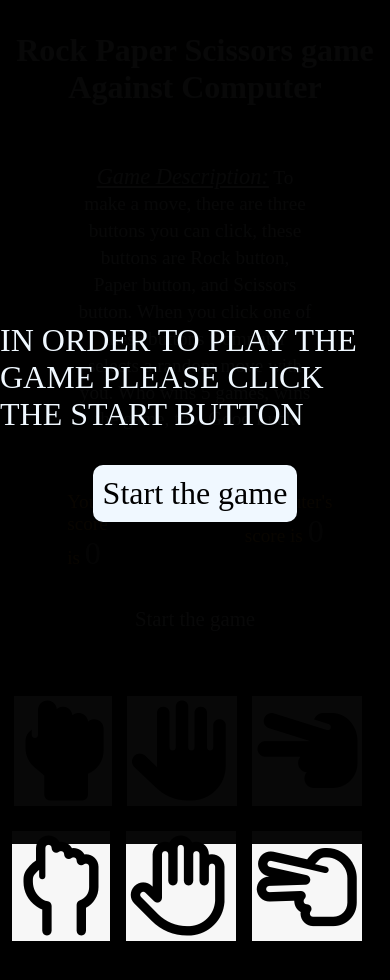
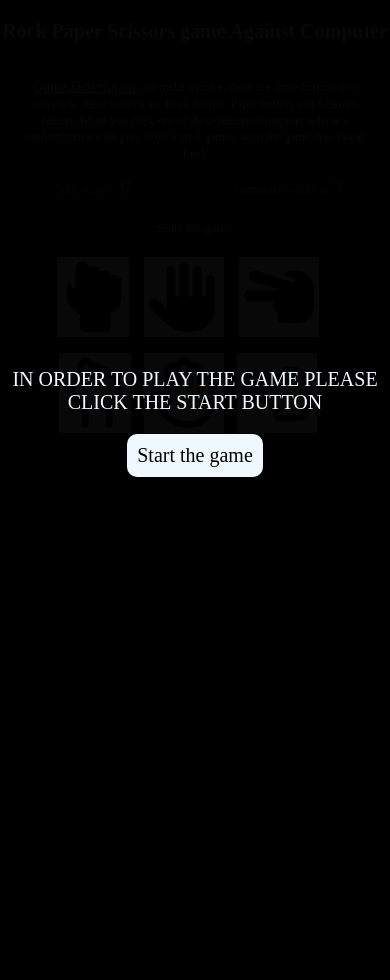
Before and after one commit to halilkunt/Rock-Paper-Scissors, a plain HTML site: page index.html in a window 390 px wide. After the commit the page ends 844 px from the top, so only its background shows below. Drawn offline with Linux system fonts and the light colour scheme.

Commit message:
Increased responsiveness

```diff
--- a/style.css
+++ b/style.css
@@ -92,7 +92,7 @@ button {
 
 
 i{
-    font-size: 100px;
+    font-size: 7rem;
     padding: 5px;
     color: black;
     transition: all 0.2s ease-in-out;
@@ -104,6 +104,7 @@ i{
     margin-right: 1em;
     transition: all 0.4s;
     outline: none;
+    font-size: 13.3333px;
 }
 
 /* ---------Footer play again button  And Block Screen-------*/
@@ -115,7 +116,7 @@ i{
     position: fixed;
     top: 0;
     left: 0;
-    right: 0;
+    text-align: center;
     display: flex;
     flex-direction: column;
     justify-content: center;
@@ -180,6 +181,9 @@ footer a:hover{
 }
 
 
+/* -----------------Responsivene ---------------*/
+
+
 @media screen and (max-width: 820px){
     .container{
         flex-direction: column;
@@ -189,4 +193,27 @@ footer a:hover{
     .player-buttons{
         margin-bottom: 1.5em;
     }
+    html{
+        font-size: 14px;
+    }
+    .game-description {
+        padding: 2em 2em 0 2em;
+    }
 }
+
+
+@media screen and (max-width: 650px){
+    html{
+        font-size: 12px;
+    }
+    .container{
+        margin-top: 2em;
+        margin-bottom:2em;
+    }
+}
+
+@media screen and (max-width: 470px){
+    html{
+        font-size: 10px;
+    }
+}
```
